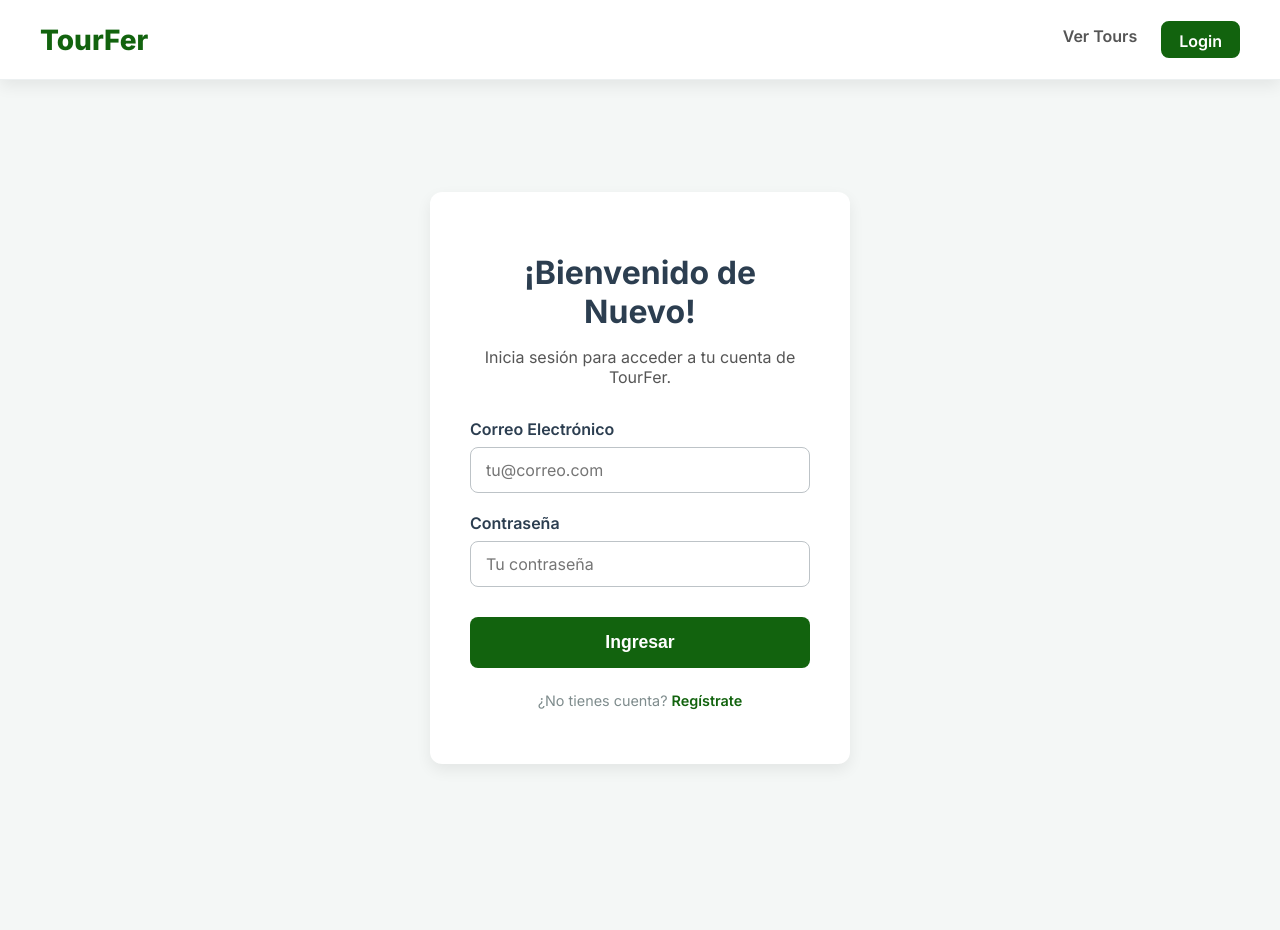
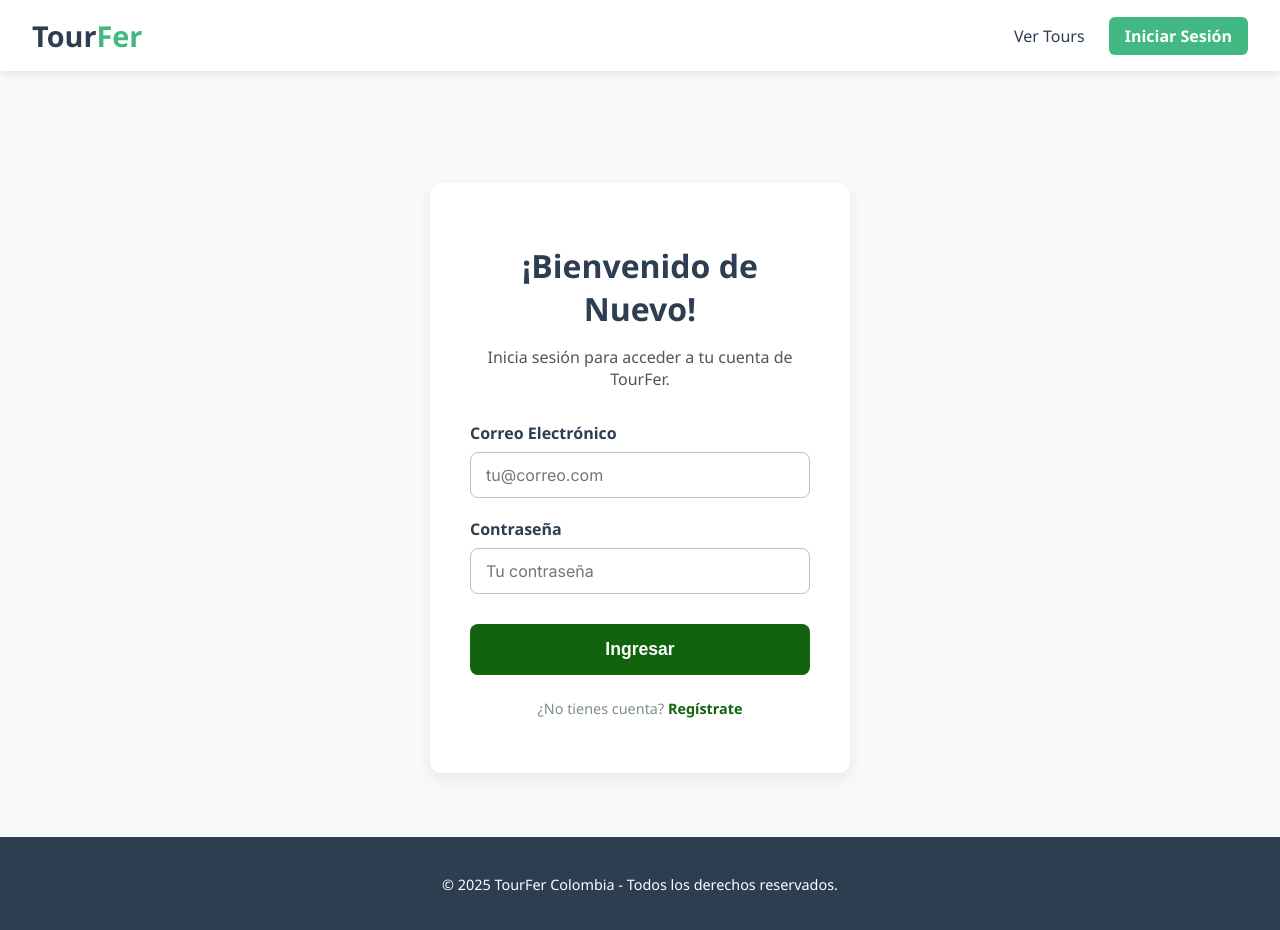
Before and after one commit to JoseMontenegro2005/TourFer, a Vue app in the folder TourFer/: page /login in a window 1280 px wide. Shown: the top 930 px of the page. Before the commit the page ends 828 px from the top, so only its background shows below. Built offline with nearby package versions, Linux system fonts and the light colour scheme.

Commit message:
Version final

```diff
--- a/TourFer/src/App.vue
+++ b/TourFer/src/App.vue
@@ -1,134 +1,228 @@
 <template>
-  <header>
+  <div class="app-container">
+    <!-- BARRA DE NAVEGACIÓN -->
     <nav class="navbar">
-      <div class="navbar-brand">
-        <router-link to="/">
-          TourFer
+      <div class="nav-brand">
+        <router-link to="/" class="logo">
+          Tour<span class="highlight">Fer</span>
         </router-link>
       </div>
-      <div class="nav-links">
-        <router-link to="/">Ver Tours</router-link>
 
-        <router-link v-if="authStore.isAdmin" to="/admin">Panel Admin</router-link>
+      <!-- Menú de navegación -->
+      <div class="nav-menu">
 
-        <router-link v-if="authStore.isAuthenticated" to="/mis-reservas">Mis Reservas</router-link>
+        <!-- Saludo al usuario (Solo si está logueado) -->
+        <div v-if="authStore.isAuthenticated" class="user-greeting">
+          👋 Hola, <strong>{{ firstName }}</strong>
+        </div>
 
-        <router-link v-if="!authStore.isAuthenticated" to="/login" class="nav-button login">
-          Login
-        </router-link>
+        <router-link to="/" class="nav-link">Ver Tours</router-link>
 
-        <a v-if="authStore.isAuthenticated" @click="handleLogout" class="nav-button logout">
-          Cerrar Sesión
-        </a>
+        <template v-if="authStore.isAuthenticated">
+          <router-link to="/mis-reservas" class="nav-link">Mis Reservas</router-link>
+
+          <button @click="handleLogout" class="btn-logout">
+            <span class="text">Cerrar Sesión</span>
+            <span class="icon">🚪</span> <!-- Icono para móvil -->
+          </button>
+        </template>
+
+        <template v-else>
+          <router-link to="/login" class="btn-login">Iniciar Sesión</router-link>
+        </template>
       </div>
     </nav>
-  </header>
 
-  <main class="main-content">
-    <router-view />
-  </main>
+    <!-- CONTENIDO DE LAS VISTAS -->
+    <main class="main-content">
+      <router-view />
+    </main>
+
+    <footer class="footer">
+      <p>© 2025 TourFer Colombia - Todos los derechos reservados.</p>
+    </footer>
+  </div>
 </template>
 
-<script>
-import { RouterLink, RouterView } from 'vue-router';
+<script setup>
+import { computed } from 'vue';
+import { useRouter } from 'vue-router';
 import { useAuthStore } from '@/stores/authStore';
 
-export default {
-  name: 'App',
-  components: {
-    RouterLink,
-    RouterView
-  },
+const authStore = useAuthStore();
+const router = useRouter();
 
-  data() {
-    return {
-      authStore: useAuthStore()
-    }
-  },
+// Obtener solo el primer nombre para que no ocupe tanto espacio
+const firstName = computed(() => {
+  if (authStore.userName) {
+    return authStore.userName.split(' ')[0];
+  }
+  return 'Viajero';
+});
 
-  methods: {
-    handleLogout() {
-      this.authStore.logout();
-      this.$router.push('/login');
-    }
-  }
-}
+const handleLogout = () => {
+  authStore.logout();
+  router.push('/login');
+};
 </script>
 
 <style scoped>
+/* ESTILOS GENERALES */
+.app-container {
+  display: flex;
+  flex-direction: column;
+  min-height: 100vh;
+  font-family: 'Segoe UI', Tahoma, Geneva, Verdana, sans-serif;
+}
+
+/* NAVBAR */
 .navbar {
+  background-color: white;
+  box-shadow: 0 2px 10px rgba(0,0,0,0.1);
+  padding: 1rem 2rem;
   display: flex;
   justify-content: space-between;
   align-items: center;
-  padding: 1rem 2.5rem;
-  background-color: var(--bg-white);
-  box-shadow: var(--shadow-medium);
-  border-bottom: 1px solid var(--border-color);
-  font-family: var(--font-primary);
   position: sticky;
   top: 0;
   z-index: 1000;
-  height: 80px;
 }
 
-.navbar-brand a {
-  font-size: 1.75rem;
-  font-weight: 800;
-  color: var(--primary-color);
+.logo {
+  font-size: 1.8rem;
+  font-weight: bold;
+  color: #2c3e50;
   text-decoration: none;
-  display: flex;
-  align-items: center;
-  gap: 8px;
 }
 
-.nav-links {
+.highlight {
+  color: #42b983;
+}
+
+.nav-menu {
   display: flex;
   align-items: center;
   gap: 1.5rem;
 }
 
-.nav-links a {
+.nav-link {
+  color: #2c3e50;
   text-decoration: none;
-  color: var(--text-light);
-  font-weight: 600;
-  font-size: 1rem;
-  padding-bottom: 5px;
-  border-bottom: 2px solid transparent;
-  transition: all 0.3s ease;
+  font-weight: 500;
+  transition: color 0.3s;
 }
 
-.nav-links a.router-link-exact-active {
-  border-bottom-color: var(--primary-color);
+.nav-link:hover, .nav-link.router-link-active {
+  color: #42b983;
 }
 
-.nav-links a:not(.nav-button):hover {
-  color: var(--primary-color);
+.user-greeting {
+  background-color: #f0f9f4;
+  color: #2c3e50;
+  padding: 0.5rem 1rem;
+  border-radius: 20px;
+  font-size: 0.9rem;
+  border: 1px solid #c3e6cb;
 }
 
-.nav-button {
-  padding: 8px 16px;
-  border-radius: var(--border-radius-medium);
+/* BOTONES */
+.btn-login, .btn-logout {
+  padding: 0.5rem 1rem;
+  border-radius: 6px;
+  font-weight: bold;
   cursor: pointer;
-  border: 2px solid transparent;
+  text-decoration: none;
+  transition: all 0.3s;
+  border: none;
+  display: inline-flex;
+  align-items: center;
 }
 
-.nav-button.login {
-  background-color: var(--primary-color);
+.btn-login {
+  background-color: #42b983;
   color: white;
-  border-color: var(--primary-color);
-}
-.nav-button.login:hover {
-  background-color: var(--primary-dark);
-  border-color: var(--primary-dark);
 }
 
-.nav-button.logout {
+.btn-logout {
   background-color: transparent;
-  color: var(--danger-color);
-  border-color: var(--danger-color);
+  color: #e74c3c;
+  border: 1px solid #e74c3c;
 }
-.nav-button.logout:hover {
-  background-color: var(--danger-color);
+
+.btn-logout:hover {
+  background-color: #e74c3c;
   color: white;
 }
+
+.btn-logout .icon {
+  display: none; /* Ocultar icono en escritorio */
+}
+
+/* MAIN Y FOOTER */
+.main-content {
+  flex: 1;
+  background-color: #f8f9fa;
+}
+
+.footer {
+  text-align: center;
+  padding: 1.5rem;
+  background-color: #2c3e50;
+  color: white;
+  font-size: 0.9rem;
+}
+
+/* ========================================== */
+/* DISEÑO RESPONSIVE (MÓVIL)                  */
+/* ========================================== */
+@media (max-width: 768px) {
+  .navbar {
+    padding: 0.8rem 1rem;
+    flex-direction: column; /* Apilar elementos */
+    gap: 1rem;
+  }
+
+  .nav-menu {
+    width: 100%;
+    justify-content: space-between; /* Distribuir a lo ancho */
+    gap: 0.5rem;
+    flex-wrap: wrap; /* Permitir que bajen si no caben */
+  }
+
+  .nav-brand {
+    width: 100%;
+    text-align: center;
+    border-bottom: 1px solid #eee;
+    padding-bottom: 0.5rem;
+  }
+
+  .user-greeting {
+    order: -1; /* Poner el saludo arriba del todo en el menú */
+    width: 100%;
+    text-align: center;
+    margin-bottom: 0.5rem;
+    font-size: 0.85rem;
+  }
+
+  /* Enlaces más grandes para el dedo */
+  .nav-link {
+    padding: 0.5rem;
+    font-size: 0.95rem;
+  }
+
+  /* Botón Logout compacto en móvil */
+  .btn-logout {
+    padding: 0.4rem 0.8rem;
+    border: none; /* Quitar borde para ahorrar espacio */
+  }
+
+  .btn-logout .text {
+    display: none; /* Ocultar texto "Cerrar Sesión" */
+  }
+
+  .btn-logout .icon {
+    display: inline; /* Mostrar solo el icono de puerta */
+    font-size: 1.2rem;
+  }
+}
 </style>
--- a/TourFer/src/stores/authStore.js
+++ b/TourFer/src/stores/authStore.js
@@ -6,16 +6,10 @@ function decodeJwt(token) {
     const base64Url = token.split('.')[1];
     const base64 = base64Url.replace(/-/g, '+').replace(/_/g, '/');
     const jsonPayload = decodeURIComponent(
-      atob(base64)
-        .split('')
-        .map(function (c) {
-          return '%' + ('00' + c.charCodeAt(0).toString(16)).slice(-2);
-        })
-        .join('')
+      atob(base64).split('').map(c => '%' + ('00' + c.charCodeAt(0).toString(16)).slice(-2)).join('')
     );
     return JSON.parse(jsonPayload);
   } catch (e) {
-    console.error('Error al decodificar el token:', e);
     return null;
   }
 }
@@ -24,6 +18,8 @@ export const useAuthStore = defineStore('auth', {
   state: () => ({
     token: localStorage.getItem('token') || null,
     userRole: localStorage.getItem('userRole') || null,
+    // NUEVO: Estado para el nombre
+    userName: localStorage.getItem('userName') || null,
     error: null,
   }),
   getters: {
@@ -35,19 +31,26 @@ export const useAuthStore = defineStore('auth', {
     async login(email, password) {
       this.error = null;
       try {
+        // Asegúrate que esta URL sea la de producción en Render
         const response = await axios.post('https://tourfer-reservas.onrender.com/login', {
           email: email,
           password: password,
         });
 
         const token = response.data.access_token;
+        // NUEVO: Recibimos el nombre desde el backend
+        const nombre = response.data.user_name;
+
         const payload = decodeJwt(token);
         const rol = payload.rol_id.toString();
 
         this.token = token;
         this.userRole = rol;
+        this.userName = nombre; // Guardamos en estado
+
         localStorage.setItem('token', token);
         localStorage.setItem('userRole', rol);
+        localStorage.setItem('userName', nombre); // Guardamos en localStorage
 
         return true;
 
@@ -61,9 +64,11 @@ export const useAuthStore = defineStore('auth', {
     logout() {
       this.token = null;
       this.userRole = null;
+      this.userName = null;
       this.error = null;
       localStorage.removeItem('token');
       localStorage.removeItem('userRole');
+      localStorage.removeItem('userName'); // Limpiamos nombre
     },
 
     getAuthHeaders() {
```
Also changed, not shown: 1 other file (tests, documents, lock files or other folders).
